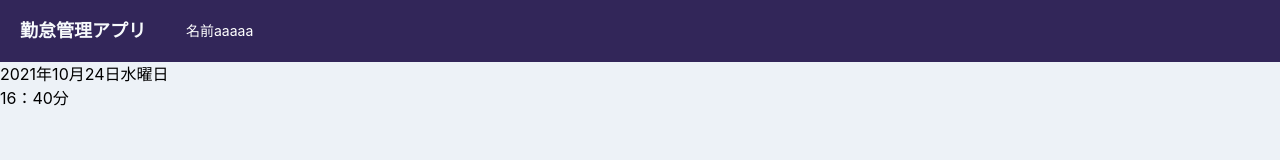
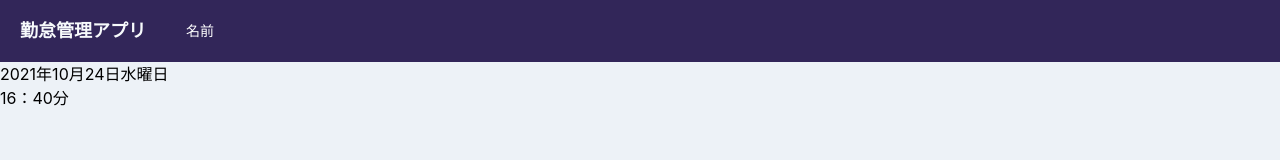
Before and after one commit to sum16/attendance_app_for_react, a React (Create React App) app: page / in a window 1280 px wide. Shown: the top 160 px of the page. Built offline with nearby package versions, Linux system fonts and the light colour scheme.

Commit message:
update text

```diff
--- a/src/components/Organisms/header.jsx
+++ b/src/components/Organisms/header.jsx
@@ -9,7 +9,7 @@ export const Header = () => {
       </Flex>
       <Flex align="center" fontSize="sm">
         <Box ml={10}>
-          <Link color="white">名前aaaaa</Link>
+          <Link color="white">名前</Link>
         </Box>
       </Flex>
     </Flex>
```
